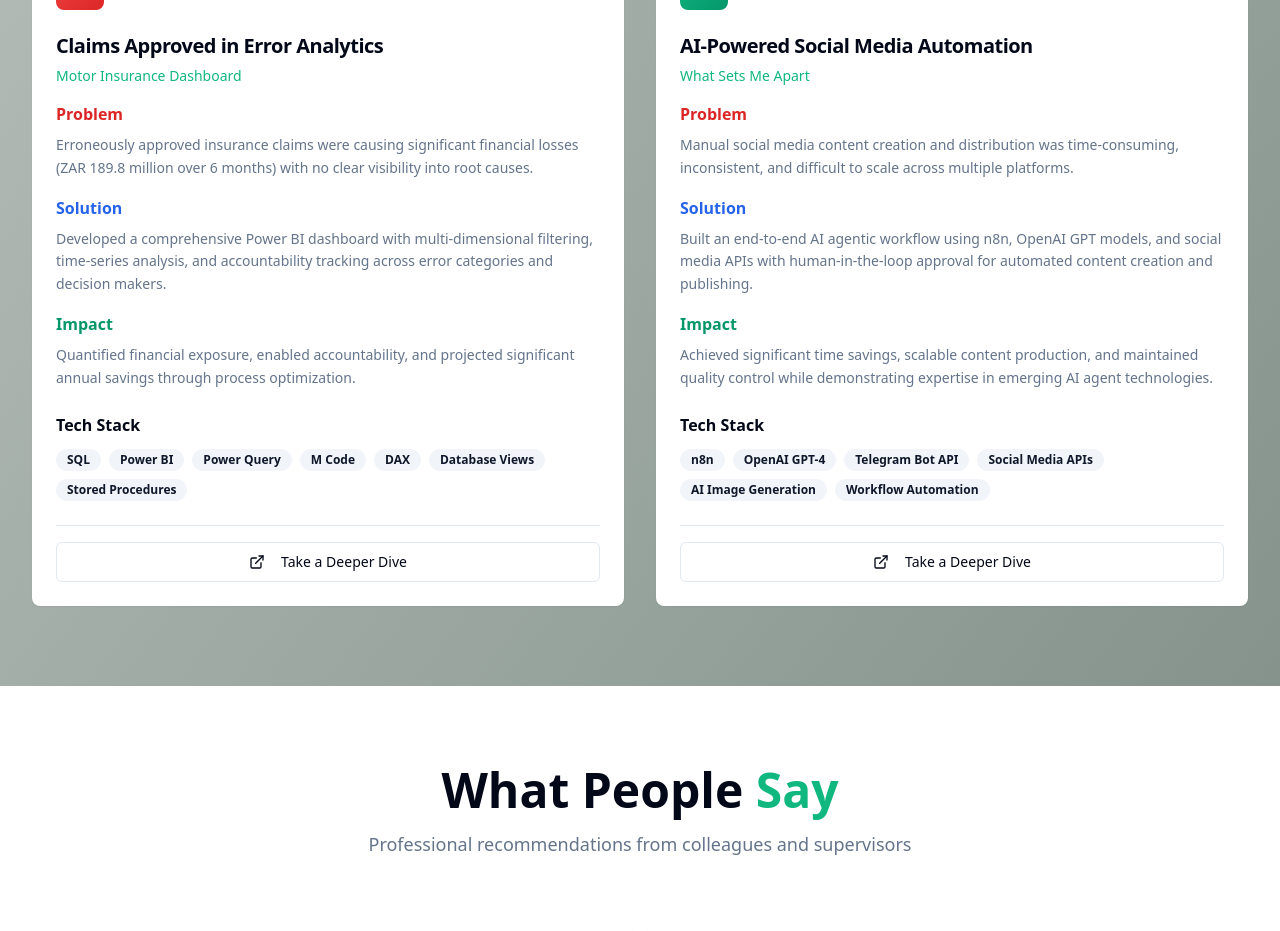
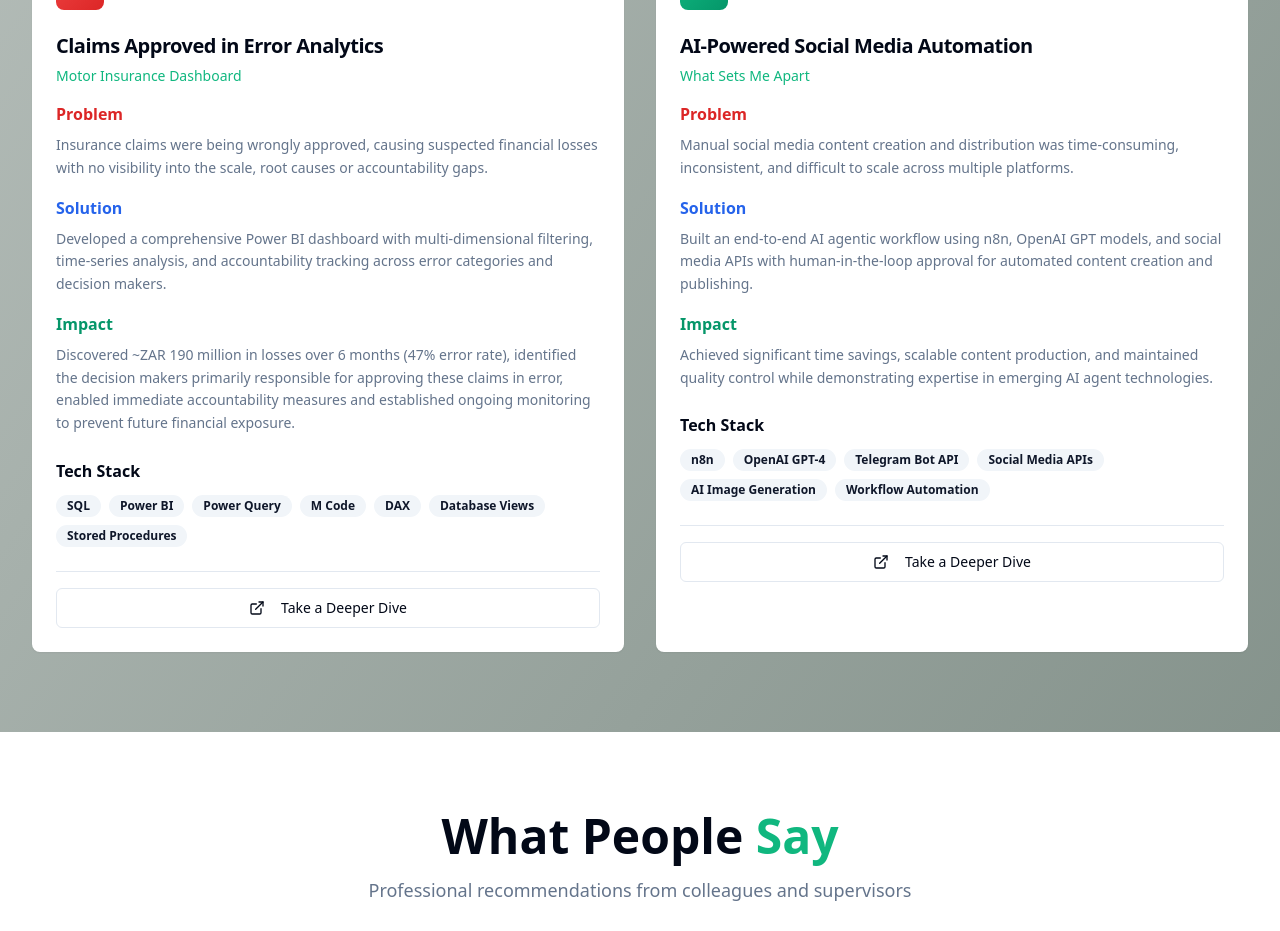
Before and after one commit to Gabe-Maja/portfolio-website, a React (Vite) app: page / in a window 1280 px wide. Shown: the part 3316-4247 px from the top of the page. Built offline with nearby package versions, Linux system fonts and the light colour scheme.

Commit message:
Code edited in Lovable Code Editor
Edited UI in Lovable

```diff
--- a/src/components/ProjectsSection.tsx
+++ b/src/components/ProjectsSection.tsx
@@ -37,9 +37,9 @@ const ProjectsSection = () => {
       id: 3,
       title: "Claims Approved in Error Analytics",
       category: "Motor Insurance Dashboard",
-      problem: "Erroneously approved insurance claims were causing significant financial losses (ZAR 189.8 million over 6 months) with no clear visibility into root causes.",
+      problem: "Insurance claims were being wrongly approved, causing suspected financial losses with no visibility into the scale, root causes or accountability gaps.",
       solution: "Developed a comprehensive Power BI dashboard with multi-dimensional filtering, time-series analysis, and accountability tracking across error categories and decision makers.",
-      impact: "Quantified financial exposure, enabled accountability, and projected significant annual savings through process optimization.",
+      impact: "Discovered ~ZAR 190 million in losses over 6 months (47% error rate), identified the decision makers primarily responsible for approving these claims in error, enabled immediate accountability measures and established ongoing monitoring to prevent future financial exposure.",
       techStack: ["SQL", "Power BI", "Power Query", "M Code", "DAX", "Database Views", "Stored Procedures"],
       icon: <Shield className="h-6 w-6" />,
       color: "from-red-500 to-red-600"
```
